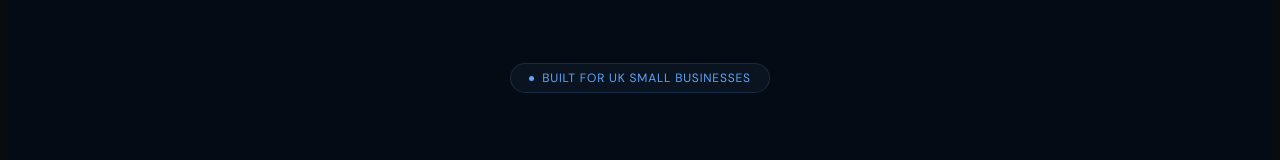
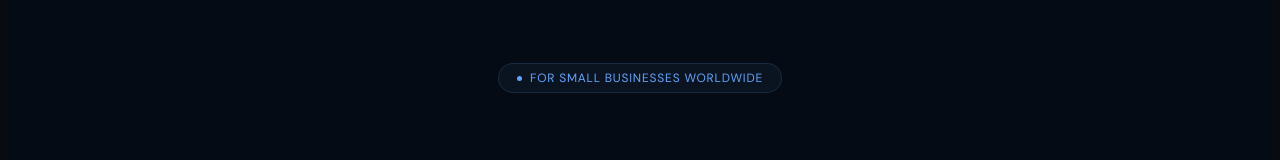
Before and after one commit to SaasAuditorPro/saas-auditor-pro, a Next.js app in the folder saas-auditor-pro/: page / in a window 1280 px wide. Shown: the part 152-312 px from the top of the page. Built offline with nearby package versions, Linux system fonts and the light colour scheme.

Commit message:
Update page.tsx
open market to world wide

```diff
--- a/saas-auditor-pro/app/page.tsx
+++ b/saas-auditor-pro/app/page.tsx
@@ -64,7 +64,7 @@ export default function Home() {
       <section style={{ maxWidth: "800px", margin: "0 auto", padding: "80px 32px 64px", textAlign: "center" }}>
         <div style={{ display: "inline-flex", alignItems: "center", gap: "8px", background: "rgba(96,165,250,0.06)", border: "1px solid rgba(96,165,250,0.15)", borderRadius: "100px", padding: "6px 18px", marginBottom: "32px" }}>
           <span style={{ width: "5px", height: "5px", borderRadius: "50%", background: c.blue, display: "inline-block" }} />
-          <span style={{ fontFamily: "DM Sans, sans-serif", fontSize: "12px", color: c.blue, letterSpacing: "0.8px", textTransform: "uppercase" }}>Built for UK Small Businesses</span>
+          <span style={{ fontFamily: "DM Sans, sans-serif", fontSize: "12px", color: c.blue, letterSpacing: "0.8px", textTransform: "uppercase" }}>For Small Businesses Worldwide</span>
         </div>
 
         <h1 style={{ fontFamily: "Playfair Display, serif", fontWeight: 800, fontSize: "clamp(38px, 7vw, 72px)", lineHeight: 1.06, letterSpacing: "-2.5px", color: c.text, marginBottom: "28px" }}>
@@ -242,7 +242,7 @@ export default function Home() {
           </div>
         </div>
         <div style={{ maxWidth: "1000px", margin: "32px auto 0", paddingTop: "32px", borderTop: "1px solid rgba(255,255,255,0.04)", display: "flex", flexWrap: "wrap", justifyContent: "space-between", gap: "12px" }}>
-          <p style={{ fontFamily: "DM Sans, sans-serif", color: c.dim, fontSize: "12px" }}>© 2026 SaaS Auditor Pro · Registered in England & Wales</p>
+          <p style={{ fontFamily: "DM Sans, sans-serif", color: c.dim, fontSize: "12px" }}>© 2026 SaaS Auditor Pro · Global small business software auditing</p>
           <p style={{ fontFamily: "DM Sans, sans-serif", color: c.dim, fontSize: "12px" }}>Questions? hello@saasauditorpro.com</p>
         </div>
       </footer>
```
